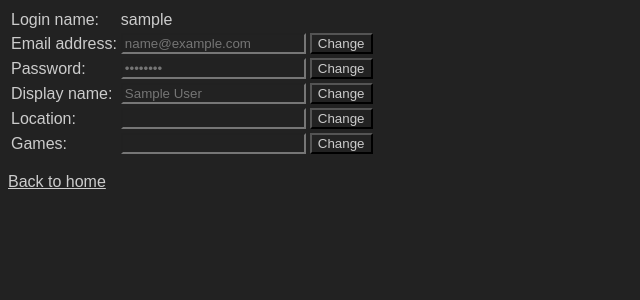
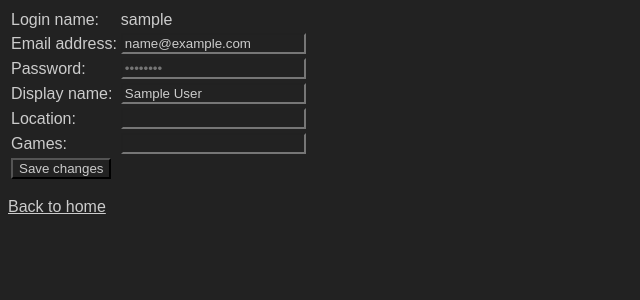
Before and after one commit to Amade0/TheGameHawk, a PHP site: page /edit.php in a window 1280 px wide. Shown: the top 300 px of the page, without its empty margins (0-640 px from the left). Run offline with PHP 8.4, Linux system fonts and the light colour scheme; the visitor is signed in with stand-in values (Sample User, id 1).

Commit message:
major editing improvements
now updates all fields at once with a single button, code readability
greatly improved

```diff
--- a/edit.php
+++ b/edit.php
@@ -9,34 +9,14 @@ if(isset($_SESSION['user']) == "")
 $user = $_SESSION['user'];
 include_once 'database.php';
 
-if(isset($_POST['btn-change-email']))
+if(isset($_POST['btn-save']))
 {
 	$emailAddress = mysql_real_escape_string($_POST['emailAddress']);
-	mysql_query("UPDATE `users` SET `emailAddress` = '$emailAddress' WHERE `users`.`userID` = $user;");
-}
-
-if(isset($_POST['btn-change-password']))
-{
 	$passwordHash = md5($_POST['password']);
-	mysql_query("UPDATE `users` SET `passwordHash` = '$passwordHash' WHERE `users`.`userID` = $user;");
-}
-
-if(isset($_POST['btn-change-display-name']))
-{
 	$displayName = mysql_real_escape_string($_POST['displayName']);
-	mysql_query("UPDATE `users` SET `displayName` = '$displayName' WHERE `users`.`userID` = $user;");
-}
-
-if(isset($_POST['btn-change-location']))
-{
 	$location = mysql_real_escape_string($_POST['location']);
-	mysql_query("UPDATE `users` SET `location` = '$location' WHERE `users`.`userID` = $user;");
-}
-
-if(isset($_POST['btn-change-game-list']))
-{
 	$gameList = mysql_real_escape_string($_POST['gameList']);
-	mysql_query("UPDATE `users` SET `gameList` = '$gameList' WHERE `users`.`userID` = $user;");
+	mysql_query("UPDATE `users` SET `emailAddress` = '$emailAddress', `passwordHash` = '$passwordHash', `displayName` = '$displayName', `location` = '$location', `gameList` = '$gameList' WHERE `users`.`userID` = $user;");
 }
 
 ?>
@@ -49,45 +29,69 @@ if(isset($_POST['btn-change-game-list']))
 
 <body>
 
-<?php
-echo('<div id="edit-form">
+
+<div id="edit-form">
 	<form method="post">
 		<table border="0">
 			<tr>
-				<td>Login name:</td><td colspan=2>');
+				<td>Login name:</td>
+				<td>
+					<?php
 					//display login name
 					$res = mysql_query("SELECT * FROM users WHERE userID='$user'");
 					$row = mysql_fetch_array($res);
 					echo($row['loginName']);
-				echo('</td>
+					?>
+				</td>
 			</tr>
 			<tr>
-				<td>Email address:</td><td><input type="email" name="emailAddress" placeholder="');
-					echo($row['emailAddress']);
-				echo('" /></td><td><button type="submit" name="btn-change-email">Change</button></td>
+				<td>Email address:</td>
+				<td>
+					<?php
+					$emailAddress = $row['emailAddress'];
+					echo("<input type=\"email\" name=\"emailAddress\" value=\"$emailAddress\" />");
+					?>
+				</td>
 			</tr>
 			<tr>
-				<td>Password:</td><td><input type="password" name="password" placeholder="••••••••"/></td><td><button type="submit" name="btn-change-password">Change</button></td>
+				<td>Password:</td>
+				<td><input type="password" name="password" placeholder="••••••••"/></td>
 			</tr>
 			<tr>
-				<td>Display name:</td><td><input type="text" name="displayName" placeholder="');
-					echo($row['displayName']);
-				echo('" /></td><td><button type="submit" name="btn-change-display-name">Change</button></td>
+				<td>Display name:</td>
+				<td>
+					<?php
+					$displayName = $row['displayName'];
+					echo("<input type=\"text\" name=\"displayName\" value=\"$displayName\" />");
+					?>
+				</td>
 			</tr>
 			<tr>
-				<td>Location:</td><td><input type="text" name="location" placeholder="');
-					echo($row['location']);
-			echo('" /></td><td><button type="submit" name="btn-change-location">Change</button></td>
+				<td>Location:</td>
+				<td>
+					<?php
+					$location = $row['location'];
+					echo("<input type=\"text\" name=\"location\" value=\"$location\" />");
+					?>
+				</td>
 			</tr>
 			<tr>
-				<td>Games:</td><td><input type="text" name="gameList" placeholder="');
-					echo($row['gameList']);
-				echo('" /></td><td><button type="submit" name="btn-change-game-list">Change</button></td>
+				<td>Games:</td>
+				<td>
+					<?php
+					$gameList = $row['gameList'];
+					echo("<input type=\"text\" name=\"gameList\" value=\"$gameList\" />");
+					?>
+				</td>
+			</tr>
+			<tr>
+				<td colspan=2>
+					<button type="submit" name="btn-save">Save changes</button>
+				</td>
 			</tr>
 		</table>
 	</form>
-</div>');
-?>
+</div>
 
 <a href="./home.php">Back to home</a>
 
```
Also changed, not shown: searchResults.php (added).
